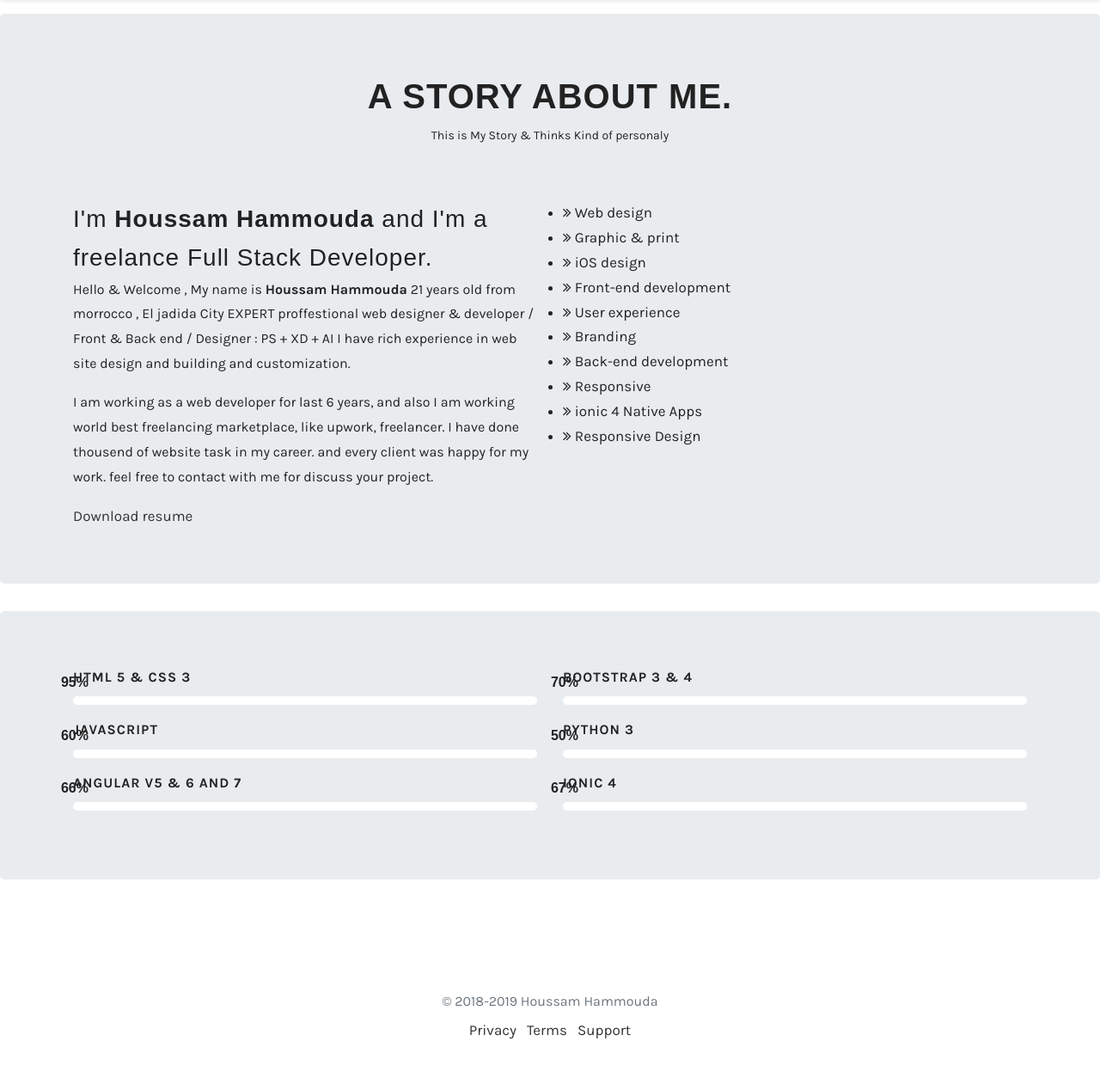
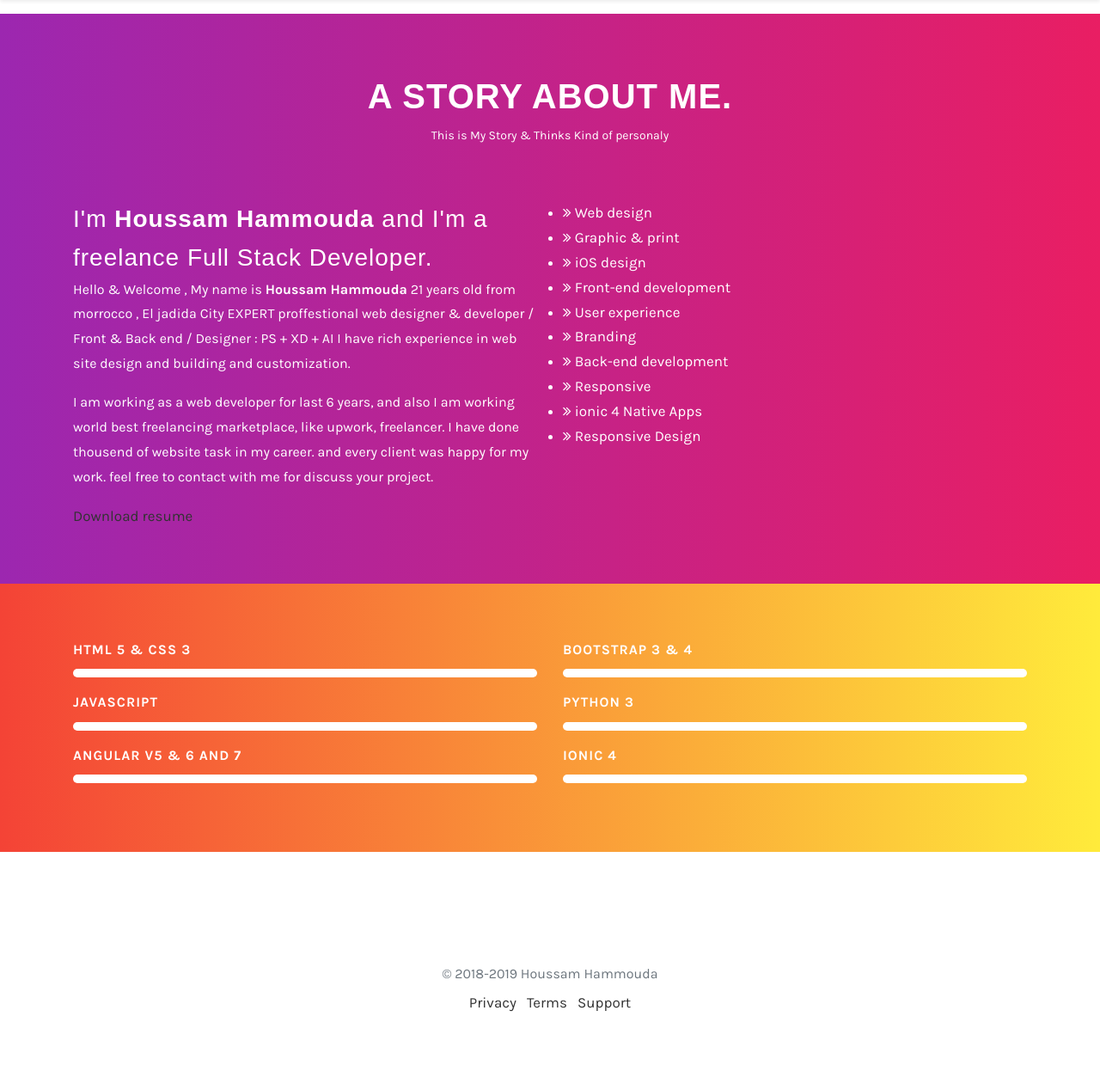
Before and after one commit to om-theme4all/om-theme4all.github.io, a PHP site: page /about.html in a window 1280 px wide. Shown: the part 71-1332 px from the top of the page at 86% size. After the commit the page ends 1248 px from the top, so only its background shows below. Run offline with PHP 8.4, Linux system fonts and the light colour scheme.

Commit message:
Update style.css

```diff
--- a/css/style.css
+++ b/css/style.css
@@ -462,7 +462,7 @@ blockquote .small, blockquote footer, blockquote small {
     font-weight: 600;
     margin-bottom: 10px;
     text-transform: uppercase;
-    color: #222;
+    color: #fff;
 }
 
 .skill-div .skills-item .bar {
@@ -487,11 +487,23 @@ blockquote .small, blockquote footer, blockquote small {
     content: attr(data-width);
     position: absolute;
     top: -30px;
-    right: -18px;
+    right: -171vh;
     font-family: sans-serif;
-    color: #222;
+    color: #fff;
     font-size: 16px;
     font-weight: 600;
+}
+
+.jumbotron.j-a {
+    background: linear-gradient(to right, #9C27B0, #E91E63)!important;
+    color: #fff!important;
+    margin-bottom: 0px!important;
+    border-radius: 0px!important;
+}
+.jumbotron.j-b {
+    background: linear-gradient(to right, #F44336, #FFEB3B)!important;
+    color: #fff!important;
+    border-radius: 0px!important;
 }
 /*=================================*/
 /*  Footer
```
